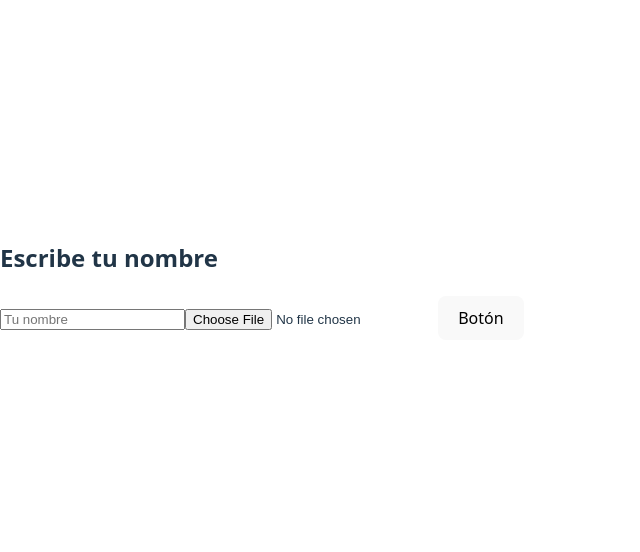
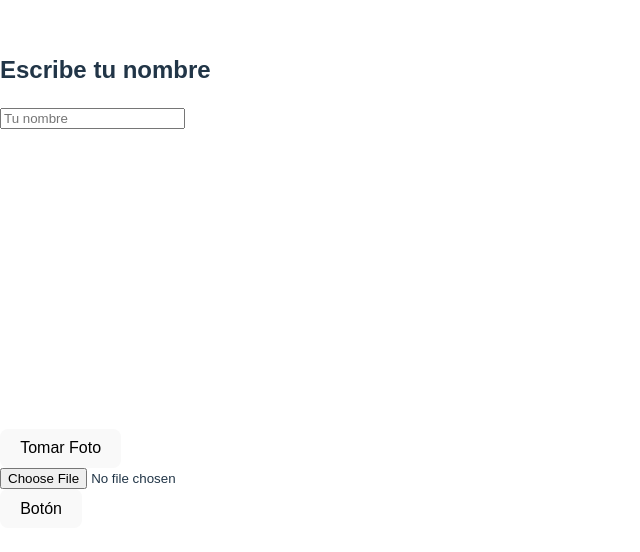
Before and after one commit to DP-Iker/react-ppt, a React (Vite) app: page / in a window 1280 px wide. Shown: the part 120-672 px from the top of the page, without its empty margins (0-640 px from the left). Built offline with nearby package versions, Linux system fonts and the light colour scheme; no server answers.

Commit message:
Foto desde webcam hecho

```diff
--- a/package.json
+++ b/package.json
@@ -12,7 +12,8 @@
   "dependencies": {
     "react": "^19.0.0",
     "react-dom": "^19.0.0",
-    "react-router-dom": "^7.4.1"
+    "react-router-dom": "^7.4.1",
+    "react-webcam": "^7.2.0"
   },
   "devDependencies": {
     "@eslint/js": "^9.21.0",
--- a/src/App.tsx
+++ b/src/App.tsx
@@ -1,6 +1,7 @@
 import { Route, Routes } from "react-router-dom";
 import Inicio from "./components/pantallaInicial/pantallaInicial";
 import Juego from "./components/botonesPPT/Botones";
+import Aa from "./components/pantallaInicial/Aa";
 
 function App() {
   return (
@@ -8,6 +9,7 @@ function App() {
     <Routes>
       <Route path="/" element={<Inicio/>}></Route>
       <Route path="/juego" element={<Juego/>}></Route>
+      <Route path="/a" element={<Aa/>}></Route>
     </Routes>
   )
 }
--- /dev/null
+++ b/src/components/pantallaInicial/PantallaInicial.module.css
@@ -0,0 +1,7 @@
+.divMain {
+  font-family: Arial, Helvetica, sans-serif;
+  display: flex;
+  flex-direction: column;
+  align-items: flex-start;
+  justify-content: center;
+}
--- a/src/components/pantallaInicial/pantallaInicial.tsx
+++ b/src/components/pantallaInicial/pantallaInicial.tsx
@@ -1,22 +1,35 @@
-import { FC, ReactElement, useState, useContext } from "react";
+import { FC, ReactElement, useState, useContext, useRef } from "react";
 import { useNavigate } from "react-router-dom";
 import { DataContext } from "../../context/DataContext";
-import { handleImageChange } from "../../utils/handleImage"
+import { handleImageChange } from "../../utils/handleImage";
+import styles from "./PantallaInicial.module.css";
+import Webcam from "react-webcam";
 
 const Inicio: FC = (): ReactElement => {
   const navigate = useNavigate();
   const [nombre, setNombre] = useState("");
   const dataContext = useContext(DataContext);
+  const webcamRef = useRef<Webcam>(null);
+  const [screenshot, setScreenshot] = useState<string | null>(null);
 
-  const handleClick = () => {
+  // Hace una captua de la webcam y la guarda en el hook de state
+  const capturePhoto = () => {
+    const imageSrc = webcamRef.current?.getScreenshot();
+    setScreenshot(imageSrc || null);
+  };
+
+
+  // Guarda los datos en el contexto y reenvia al juego
+  const enviarDatos = () => {
     if (dataContext) {
       dataContext.setPlayerName(nombre);
-      navigate("/juego");
+      dataContext.setImage(screenshot);
+      navigate("/a");
     }
   };
 
   return (
-    <div className="inicio">
+    <div className={styles.divMain}>
       <h2>Escribe tu nombre</h2>
       <input
         type="text"
@@ -24,8 +37,26 @@ const Inicio: FC = (): ReactElement => {
         value={nombre}
         onChange={(e) => setNombre(e.target.value)}
       />
-      <input type="file" accept="image/*" onChange={(e) => handleImageChange(e, dataContext!.setImage)} />
-      <button onClick={handleClick}>Botón</button>
+      <Webcam
+        ref={webcamRef}
+        audio={false}
+        screenshotFormat="image/jpeg"
+        width={400}
+        height={300}
+      />
+      <button onClick={capturePhoto}>Tomar Foto</button>
+      <input
+        type="file"
+        accept="image/*"
+        onChange={(e) => handleImageChange(e, dataContext!.setImage)}
+      />
+      {screenshot && (
+        <div className="mt-4">
+          <h3>Imagen Capturada:</h3>
+          <img src={screenshot} alt="Screenshot" />
+        </div>
+      )}
+      <button onClick={enviarDatos}>Botón</button>
     </div>
   );
 };
```
Also changed, not shown: src/components/pantallaInicial/style.css (deleted), 1 other file (tests, documents, lock files or other folders).
